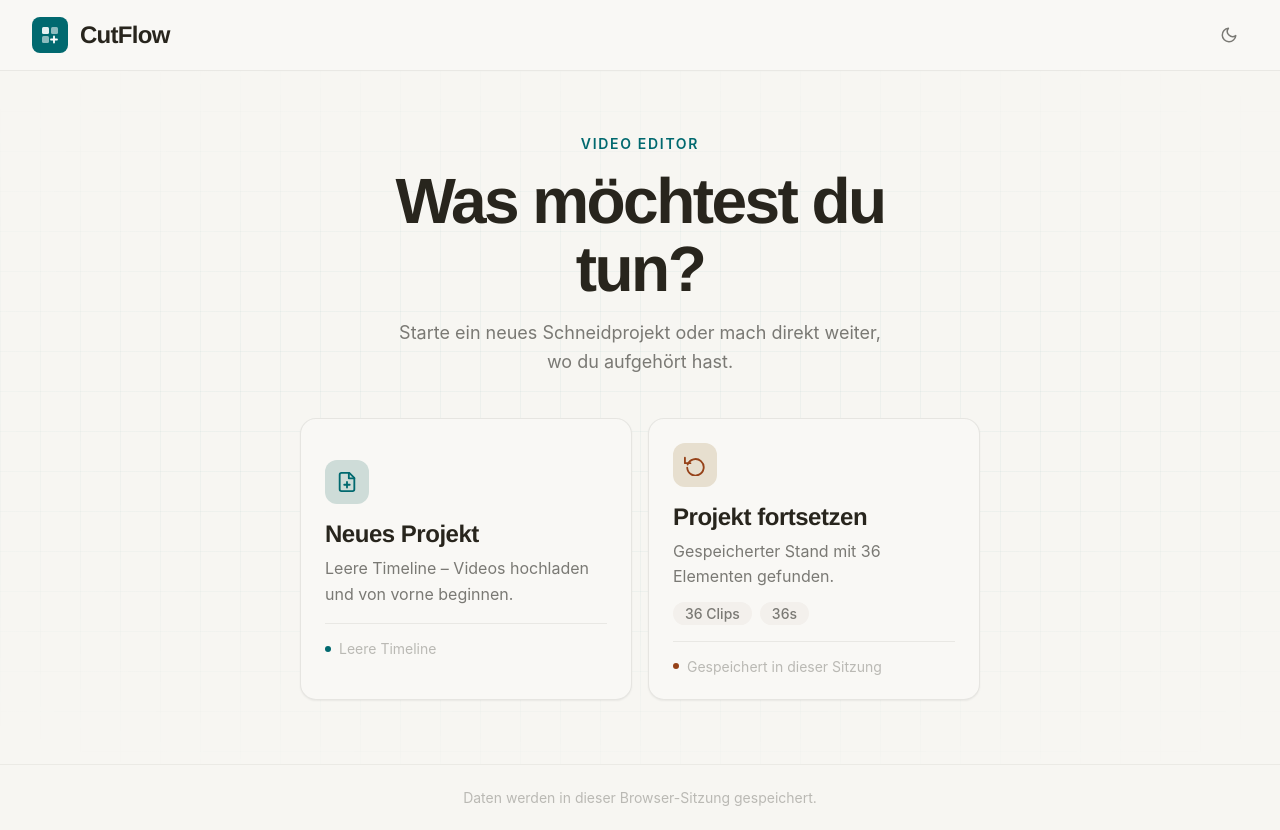
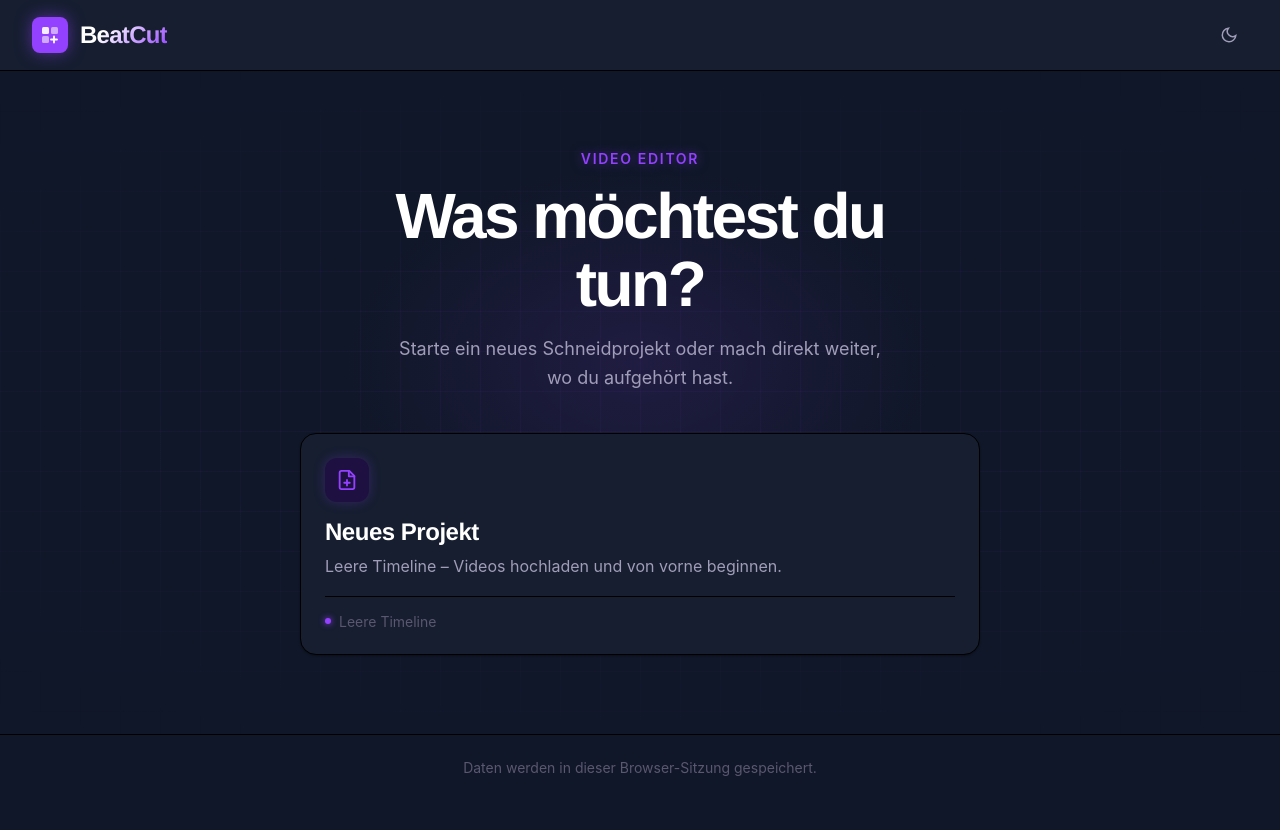
Before and after one commit to christx-12/Instaautomatisierer, a Flask app: page / in a window 1280 px wide. After the commit the page ends 776 px from the top, so only its background shows below. Run offline with Flask 3, Linux system fonts and the light colour scheme; data that the repository does not hold is empty; some web fonts are replaced.

Commit message:
change: design anpassung

```diff
--- a/templates/editor.html
+++ b/templates/editor.html
@@ -3,7 +3,7 @@
 <head>
   <meta charset="UTF-8" />
   <meta name="viewport" content="width=device-width, initial-scale=1.0" />
-  <title>CutFlow – Editor</title>
+  <title>BeatCut – Editor</title>
   <link href="https://api.fontshare.com/v2/css?f[]=satoshi@400,500,700&f[]=cabinet-grotesk@800,900&display=swap" rel="stylesheet">
   <link rel="stylesheet" href="/static/style.css">
 </head>
@@ -20,7 +20,7 @@
         <path d="M11 14.5H17M14 11.5V17.5" stroke="currentColor" stroke-width="1.8" stroke-linecap="round"/>
       </svg>
     </div>
-    <span class="logo-name">CutFlow</span>
+    <span class="logo-name">BeatCut</span>
   </a>
 
   <div class="topbar-sep"></div>
--- a/templates/index.html
+++ b/templates/index.html
@@ -3,86 +3,63 @@
 <head>
   <meta charset="UTF-8" />
   <meta name="viewport" content="width=device-width, initial-scale=1.0" />
-  <title>CutFlow – Videoprojekte</title>
+  <title>BeatCut – Videoprojekte</title>
   <link href="https://api.fontshare.com/v2/css?f[]=satoshi@400,500,700&f[]=cabinet-grotesk@800,900&display=swap" rel="stylesheet">
   <style>
-    /* ── Design Tokens ── */
-    :root, [data-theme="light"] {
-      --color-bg:              #f7f6f2;
-      --color-surface:         #f9f8f5;
-      --color-surface-2:       #fbfbf9;
-      --color-surface-offset:  #f3f0ec;
-      --color-surface-dynamic: #e6e4df;
-      --color-divider:         #dcd9d5;
-      --color-border:          #d4d1ca;
-      --color-text:            #28251d;
-      --color-text-muted:      #7a7974;
-      --color-text-faint:      #bab9b4;
-      --color-primary:         #01696f;
-      --color-primary-hover:   #0c4e54;
-      --color-primary-active:  #0f3638;
-      --color-primary-highlight: #cedcd8;
-      --color-warning:         #964219;
-      --shadow-sm: 0 1px 2px oklch(0.2 0.01 80 / 0.06);
-      --shadow-md: 0 4px 12px oklch(0.2 0.01 80 / 0.08);
-      --shadow-lg: 0 12px 32px oklch(0.2 0.01 80 / 0.12);
-      --radius-sm: 0.375rem;
-      --radius-md: 0.5rem;
-      --radius-lg: 0.75rem;
-      --radius-xl: 1rem;
+    :root {
+      --bg:              #101728;
+      --surface:         #161e30;
+      --surface-2:       #1b2438;
+      --surface-off:     #1e2840;
+      --surface-dyn:     #243050;
+      --divider:         #1a2238;
+      --border:          #000000;
+      --text:            #ffffff;
+      --text-muted:      #a09db8;
+      --text-faint:      #5a5770;
+      --primary:         #9340ff;
+      --primary-h:       #7a28e0;
+      --primary-hl:      #1e1040;
+      --warn:            #f59e0b;
+      --error:           #f43f5e;
+      --success:         #22c55e;
+      --shadow-sm:  0 1px 2px  oklch(0 0 0 / 0.35);
+      --shadow-md:  0 4px 16px oklch(0 0 0 / 0.5);
+      --shadow-lg:  0 12px 36px oklch(0 0 0 / 0.6);
+      --radius-sm:   0.375rem;
+      --radius-md:   0.5rem;
+      --radius-lg:   0.75rem;
+      --radius-xl:   1rem;
       --radius-full: 9999px;
-      --transition: 180ms cubic-bezier(0.16, 1, 0.3, 1);
+      --transition:  180ms cubic-bezier(0.16, 1, 0.3, 1);
       --text-xs:   clamp(0.75rem,  0.7rem  + 0.25vw, 0.875rem);
       --text-sm:   clamp(0.875rem, 0.8rem  + 0.35vw, 1rem);
       --text-base: clamp(1rem,     0.95rem + 0.25vw, 1.125rem);
       --text-lg:   clamp(1.125rem, 1rem    + 0.75vw, 1.5rem);
       --text-xl:   clamp(1.5rem,   1.2rem  + 1.25vw, 2.25rem);
-      --text-2xl:  clamp(2rem,     1.2rem  + 2.5vw,  3.5rem);
       --font-display: 'Cabinet Grotesk', 'Helvetica Neue', sans-serif;
       --font-body:    'Satoshi', 'Inter', sans-serif;
       --space-1: 0.25rem; --space-2: 0.5rem; --space-3: 0.75rem;
       --space-4: 1rem;    --space-6: 1.5rem; --space-8: 2rem;
       --space-10: 2.5rem; --space-12: 3rem;  --space-16: 4rem;
     }
-    [data-theme="dark"] {
-      --color-bg:              #171614;
-      --color-surface:         #1c1b19;
-      --color-surface-2:       #201f1d;
-      --color-surface-offset:  #1d1c1a;
-      --color-surface-dynamic: #2d2c2a;
-      --color-divider:         #262523;
-      --color-border:          #393836;
-      --color-text:            #cdccca;
-      --color-text-muted:      #797876;
-      --color-text-faint:      #5a5957;
-      --color-primary:         #4f98a3;
-      --color-primary-hover:   #227f8b;
-      --color-primary-active:  #1a626b;
-      --color-primary-highlight: #313b3b;
-      --color-warning:         #bb653b;
-      --shadow-sm: 0 1px 2px oklch(0 0 0 / 0.2);
-      --shadow-md: 0 4px 12px oklch(0 0 0 / 0.3);
-      --shadow-lg: 0 12px 32px oklch(0 0 0 / 0.4);
-    }
 
-    /* ── Base ── */
     *, *::before, *::after { box-sizing: border-box; margin: 0; padding: 0; }
     html { -webkit-font-smoothing: antialiased; scroll-behavior: smooth; }
     body {
       min-height: 100dvh;
       font-family: var(--font-body);
       font-size: var(--text-base);
-      color: var(--color-text);
-      background: var(--color-bg);
+      color: var(--text);
+      background: var(--bg);
       display: flex;
       flex-direction: column;
-      transition: background var(--transition), color var(--transition);
       overflow-x: hidden;
     }
     button { cursor: pointer; background: none; border: none; font: inherit; color: inherit; }
     img, svg { display: block; }
-    ::selection { background: oklch(from var(--color-primary) l c h / 0.25); color: var(--color-text); }
-    :focus-visible { outline: 2px solid var(--color-primary); outline-offset: 3px; border-radius: var(--radius-sm); }
+    ::selection { background: oklch(from var(--primary) l c h / 0.3); color: var(--text); }
+    :focus-visible { outline: 2px solid var(--primary); outline-offset: 3px; border-radius: var(--radius-sm); }
 
     /* ── Header ── */
     .header {
@@ -90,61 +67,68 @@
       align-items: center;
       justify-content: space-between;
       padding: var(--space-4) var(--space-8);
-      border-bottom: 1px solid oklch(from var(--color-text) l c h / 0.08);
-      background: var(--color-surface);
+      border-bottom: 1px solid #000;
+      background: var(--surface);
     }
     .logo {
-      display: flex;
-      align-items: center;
-      gap: var(--space-3);
-      text-decoration: none;
-      color: var(--color-text);
+      display: flex; align-items: center; gap: var(--space-3);
+      text-decoration: none; color: var(--text);
     }
     .logo-mark {
       width: 36px; height: 36px;
-      background: var(--color-primary);
+      background: var(--primary);
       border-radius: var(--radius-md);
       display: flex; align-items: center; justify-content: center;
-      color: #fff;
-      flex-shrink: 0;
+      color: #fff; flex-shrink: 0;
+      box-shadow: 0 0 16px oklch(from var(--primary) l c h / 0.5);
     }
     .logo-name {
       font-family: var(--font-display);
       font-size: var(--text-lg);
       font-weight: 800;
       letter-spacing: -0.03em;
-      color: var(--color-text);
+      background: linear-gradient(135deg, #fff 30%, var(--primary));
+      -webkit-background-clip: text;
+      -webkit-text-fill-color: transparent;
+      background-clip: text;
     }
     .theme-toggle {
       width: 38px; height: 38px;
       display: flex; align-items: center; justify-content: center;
       border-radius: var(--radius-md);
-      color: var(--color-text-muted);
+      color: var(--text-muted);
       transition: background var(--transition), color var(--transition);
     }
-    .theme-toggle:hover { background: var(--color-surface-offset); color: var(--color-text); }
+    .theme-toggle:hover { background: var(--surface-off); color: var(--text); }
 
     /* ── Hero ── */
     .hero {
       flex: 1;
-      display: flex;
-      flex-direction: column;
-      align-items: center;
-      justify-content: center;
+      display: flex; flex-direction: column;
+      align-items: center; justify-content: center;
       padding: clamp(var(--space-12), 8vw, var(--space-16)) var(--space-8);
       text-align: center;
       position: relative;
       overflow: hidden;
     }
-    /* subtle grid bg */
     .hero::before {
       content: '';
       position: absolute; inset: 0;
       background-image:
-        linear-gradient(oklch(from var(--color-primary) l c h / 0.04) 1px, transparent 1px),
-        linear-gradient(90deg, oklch(from var(--color-primary) l c h / 0.04) 1px, transparent 1px);
+        linear-gradient(oklch(from var(--primary) l c h / 0.05) 1px, transparent 1px),
+        linear-gradient(90deg, oklch(from var(--primary) l c h / 0.05) 1px, transparent 1px);
       background-size: 40px 40px;
       mask-image: radial-gradient(ellipse 80% 60% at 50% 50%, black 40%, transparent 100%);
+      pointer-events: none;
+    }
+    /* purple ambient glow */
+    .hero::after {
+      content: '';
+      position: absolute;
+      width: 600px; height: 400px;
+      top: 50%; left: 50%;
+      transform: translate(-50%, -60%);
+      background: radial-gradient(ellipse, oklch(from var(--primary) l c h / 0.12) 0%, transparent 70%);
       pointer-events: none;
     }
     .hero-eyebrow {
@@ -152,10 +136,12 @@
       font-weight: 600;
       letter-spacing: 0.12em;
       text-transform: uppercase;
-      color: var(--color-primary);
+      color: var(--primary);
       margin-bottom: var(--space-4);
       opacity: 0;
       animation: fadeUp 0.5s 0.1s forwards;
+      position: relative; z-index: 1;
+      text-shadow: 0 0 12px oklch(from var(--primary) l c h / 0.5);
     }
     .hero-title {
       font-family: var(--font-display);
@@ -163,20 +149,22 @@
       font-weight: 900;
       letter-spacing: -0.04em;
       line-height: 1.05;
-      color: var(--color-text);
+      color: var(--text);
       max-width: 14ch;
       margin-bottom: var(--space-4);
       opacity: 0;
       animation: fadeUp 0.5s 0.2s forwards;
+      position: relative; z-index: 1;
     }
     .hero-sub {
       font-size: var(--text-base);
-      color: var(--color-text-muted);
+      color: var(--text-muted);
       max-width: 44ch;
       line-height: 1.65;
       margin-bottom: var(--space-10);
       opacity: 0;
       animation: fadeUp 0.5s 0.3s forwards;
+      position: relative; z-index: 1;
     }
 
     /* ── Cards ── */
@@ -188,10 +176,11 @@
       max-width: 680px;
       opacity: 0;
       animation: fadeUp 0.5s 0.4s forwards;
+      position: relative; z-index: 1;
     }
     .card {
-      background: var(--color-surface);
-      border: 1px solid oklch(from var(--color-text) l c h / 0.09);
+      background: var(--surface);
+      border: 1px solid #000;
       border-radius: var(--radius-xl);
       padding: var(--space-6);
       text-align: left;
@@ -201,23 +190,24 @@
       transition: box-shadow var(--transition), border-color var(--transition), transform var(--transition), background var(--transition);
       box-shadow: var(--shadow-sm);
     }
-    .card::after {
+    .card::before {
       content: '';
       position: absolute; inset: 0;
-      background: oklch(from var(--color-primary) l c h / 0);
-      transition: background var(--transition);
+      background: linear-gradient(135deg, oklch(from var(--primary) l c h / 0.04) 0%, transparent 60%);
+      opacity: 0;
+      transition: opacity var(--transition);
       pointer-events: none;
       border-radius: inherit;
     }
     .card:hover {
-      box-shadow: var(--shadow-lg);
-      border-color: var(--color-primary);
-      transform: translateY(-2px);
+      box-shadow: var(--shadow-lg), 0 0 0 1px oklch(from var(--primary) l c h / 0.5);
+      border-color: oklch(from var(--primary) l c h / 0.6);
+      transform: translateY(-3px);
     }
-    .card:hover::after { background: oklch(from var(--color-primary) l c h / 0.03); }
+    .card:hover::before { opacity: 1; }
     .card:active { transform: translateY(0); box-shadow: var(--shadow-md); }
 
-    .card--saved { display: none; } /* shown by JS if data exists */
+    .card--saved { display: none; }
     .card--saved.visible { display: block; }
 
     .card-icon {
@@ -225,84 +215,83 @@
       border-radius: var(--radius-lg);
       display: flex; align-items: center; justify-content: center;
       margin-bottom: var(--space-4);
-      background: var(--color-primary-highlight);
-      color: var(--color-primary);
+      background: var(--primary-hl);
+      color: var(--primary);
       flex-shrink: 0;
+      box-shadow: 0 0 12px oklch(from var(--primary) l c h / 0.25);
     }
     .card--saved .card-icon {
-      background: color-mix(in oklch, var(--color-warning) 15%, var(--color-surface));
-      color: var(--color-warning);
+      background: color-mix(in oklch, var(--warn) 15%, var(--surface));
+      color: var(--warn);
+      box-shadow: 0 0 12px oklch(from var(--warn) l c h / 0.2);
     }
     .card-title {
       font-family: var(--font-display);
       font-size: var(--text-lg);
       font-weight: 800;
       letter-spacing: -0.02em;
-      color: var(--color-text);
+      color: var(--text);
       margin-bottom: var(--space-2);
     }
     .card-desc {
       font-size: var(--text-sm);
-      color: var(--color-text-muted);
+      color: var(--text-muted);
       line-height: 1.6;
     }
     .card-meta {
       margin-top: var(--space-4);
       padding-top: var(--space-4);
-      border-top: 1px solid oklch(from var(--color-text) l c h / 0.08);
-      display: flex;
-      align-items: center;
-      gap: var(--space-2);
+      border-top: 1px solid #000;
+      display: flex; align-items: center; gap: var(--space-2);
       font-size: var(--text-xs);
-      color: var(--color-text-faint);
+      color: var(--text-faint);
     }
     .card-meta-dot {
       width: 6px; height: 6px;
       border-radius: var(--radius-full);
-      background: var(--color-primary);
+      background: var(--primary);
       flex-shrink: 0;
+      box-shadow: 0 0 6px var(--primary);
     }
-    .card--saved .card-meta-dot { background: var(--color-warning); }
+    .card--saved .card-meta-dot {
+      background: var(--warn);
+      box-shadow: 0 0 6px var(--warn);
+    }
 
-    /* skeleton for saved card loading */
     .skeleton-line {
       height: 0.85em;
       border-radius: var(--radius-sm);
       background: linear-gradient(90deg,
-        var(--color-surface-offset) 25%,
-        var(--color-surface-dynamic) 50%,
-        var(--color-surface-offset) 75%);
+        var(--surface-off) 25%,
+        var(--surface-dyn) 50%,
+        var(--surface-off) 75%);
       background-size: 200% 100%;
       animation: shimmer 1.4s ease-in-out infinite;
     }
 
-    /* ── Stat chips ── */
     .stats-row {
-      display: flex;
-      align-items: center;
-      gap: var(--space-2);
-      flex-wrap: wrap;
+      display: flex; align-items: center;
+      gap: var(--space-2); flex-wrap: wrap;
       margin-top: var(--space-3);
     }
     .stat-chip {
-      display: inline-flex;
-      align-items: center;
-      gap: var(--space-1);
+      display: inline-flex; align-items: center; gap: var(--space-1);
       padding: 0.2em var(--space-3);
       border-radius: var(--radius-full);
-      background: var(--color-surface-offset);
+      background: var(--surface-off);
+      border: 1px solid #000;
       font-size: var(--text-xs);
-      color: var(--color-text-muted);
+      color: var(--text-muted);
       font-weight: 500;
     }
 
-    /* ── Footer hint ── */
+    /* ── Footer ── */
     .footer-hint {
       text-align: center;
       padding: var(--space-6) var(--space-8);
       font-size: var(--text-xs);
-      color: var(--color-text-faint);
-      border-top: 1px solid oklch(from var(--color-text) l c h / 0.06);
+      color: var(--text-faint);
+      border-top: 1px solid #000;
     }
 
     /* ── Animations ── */
@@ -315,13 +304,8 @@
       100% { background-position:  200% 0; }
     }
     @media (prefers-reduced-motion: reduce) {
-      *, *::before, *::after {
-        animation-duration: 0.01ms !important;
-        transition-duration: 0.01ms !important;
-      }
+      *, *::before, *::after { animation-duration: 0.01ms !important; transition-duration: 0.01ms !important; }
     }
-
-    /* ── Mobile ── */
     @media (max-width: 480px) {
       .header { padding: var(--space-3) var(--space-4); }
       .hero { padding: var(--space-10) var(--space-4); }
@@ -332,10 +316,8 @@
 </head>
 <body>
 
-<!-- Header -->
 <header class="header">
   <a href="#" class="logo">
-    <!-- SVG Logo Mark -->
     <div class="logo-mark" aria-hidden="true">
       <svg width="20" height="20" viewBox="0 0 20 20" fill="none" xmlns="http://www.w3.org/2000/svg">
         <rect x="2" y="2" width="7" height="7" rx="1.5" fill="currentColor" opacity="0.9"/>
@@ -344,25 +326,21 @@
         <path d="M11 14.5L17 14.5M14 11.5L14 17.5" stroke="currentColor" stroke-width="1.8" stroke-linecap="round"/>
       </svg>
     </div>
-    <span class="logo-name">CutFlow</span>
+    <span class="logo-name">BeatCut</span>
   </a>
   <button class="theme-toggle" data-theme-toggle aria-label="Design-Modus wechseln">
-    <!-- Moon icon (dark mode) -->
     <svg width="18" height="18" viewBox="0 0 24 24" fill="none" stroke="currentColor" stroke-width="2">
       <path d="M21 12.79A9 9 0 1 1 11.21 3 7 7 0 0 0 21 12.79z"/>
     </svg>
   </button>
 </header>
 
-<!-- Hero -->
 <main class="hero" id="main-content">
   <p class="hero-eyebrow">Video Editor</p>
   <h1 class="hero-title">Was möchtest du tun?</h1>
   <p class="hero-sub">Starte ein neues Schneidprojekt oder mach direkt weiter, wo du aufgehört hast.</p>
 
   <div class="cards" id="cards">
-
-    <!-- New Project -->
     <button class="card card--new" id="btn-new" onclick="startNew()">
       <div class="card-icon" aria-hidden="true">
         <svg width="22" height="22" viewBox="0 0 24 24" fill="none" stroke="currentColor" stroke-width="2" stroke-linecap="round" stroke-linejoin="round">
@@ -380,7 +358,6 @@
       </div>
     </button>
 
-    <!-- Saved Project (hidden until data found) -->
     <button class="card card--saved" id="btn-saved" onclick="loadSaved()">
       <div class="card-icon" aria-hidden="true">
         <svg width="22" height="22" viewBox="0 0 24 24" fill="none" stroke="currentColor" stroke-width="2" stroke-linecap="round" stroke-linejoin="round">
@@ -396,7 +373,6 @@
         <span id="saved-meta-text">Gespeichert in dieser Sitzung</span>
       </div>
     </button>
-
   </div>
 </main>
 
@@ -405,14 +381,11 @@
 </footer>
 
 <script>
-  // ── Theme Toggle ──────────────────────────────────────────────
   (function(){
     const btn = document.querySelector('[data-theme-toggle]');
     const root = document.documentElement;
-    const prefersDark = matchMedia('(prefers-color-scheme: dark)').matches;
-    let theme = prefersDark ? 'dark' : 'light';
+    let theme = 'dark';
     root.setAttribute('data-theme', theme);
-    setIcon();
 
     btn.addEventListener('click', () => {
       theme = theme === 'dark' ? 'light' : 'dark';
@@ -428,7 +401,6 @@
     }
   })();
 
-  // ── Check for saved project ───────────────────────────────────
   async function checkSavedProject() {
     try {
       const res = await fetch('/load');
@@ -436,31 +408,19 @@
       const data = await res.json();
       const timeline = data.timeline || [];
       if (timeline.length === 0) return;
-
-      // Count distinct video clips
       const clips = timeline.filter(item => item.type === 'video' || !item.type);
       const duration = timeline.reduce((acc, item) => acc + (item.duration || 0), 0);
       const audioTracks = timeline.filter(item => item.type === 'audio').length;
-
-      // Build stat chips
       const statsEl = document.getElementById('saved-stats');
       const chips = [];
       if (clips.length > 0) chips.push(`${clips.length} Clip${clips.length !== 1 ? 's' : ''}`);
       if (audioTracks > 0) chips.push(`${audioTracks} Audio`);
       if (duration > 0) chips.push(formatDuration(duration));
-      statsEl.innerHTML = chips.map(c =>
-        `<span class="stat-chip">${c}</span>`
-      ).join('');
-
+      statsEl.innerHTML = chips.map(c => `<span class="stat-chip">${c}</span>`).join('');
       document.getElementById('saved-desc').textContent =
         `Gespeicherter Stand mit ${timeline.length} Element${timeline.length !== 1 ? 'en' : ''} gefunden.`;
-      document.getElementById('saved-meta-text').textContent = 'Gespeichert in dieser Sitzung';
-
       document.getElementById('btn-saved').classList.add('visible');
-
-    } catch(e) {
-      // /load not reachable or empty – just don't show the card
-    }
+    } catch(e) {}
   }
 
   function formatDuration(seconds) {
@@ -469,24 +429,16 @@
     return m > 0 ? `${m}m ${s}s` : `${s}s`;
   }
 
-  // ── Actions ──────────────────────────────────────────────────
   function startNew() {
-    // Clear saved data, then go to editor
-    // NEU: Session komplett leeren (Timeline, Audio und Taktlänge)
     fetch('/sync', {
       method: 'POST',
       headers: { 'Content-Type': 'application/json' },
       body: JSON.stringify({ timeline: [], audioUrl: null, barLength: null })
-    }).finally(() => {
-      window.location.href = '/editor';
-    });
+    }).finally(() => { window.location.href = '/editor'; });
   }
 
-  function loadSaved() {
-    window.location.href = '/editor';
-  }
+  function loadSaved() { window.location.href = '/editor'; }
 
-  // ── Init ─────────────────────────────────────────────────────
   checkSavedProject();
 </script>
 </body>
```
Also changed, not shown: db.json (+1 -1 lines), static/style.css (+133 -93 lines).
